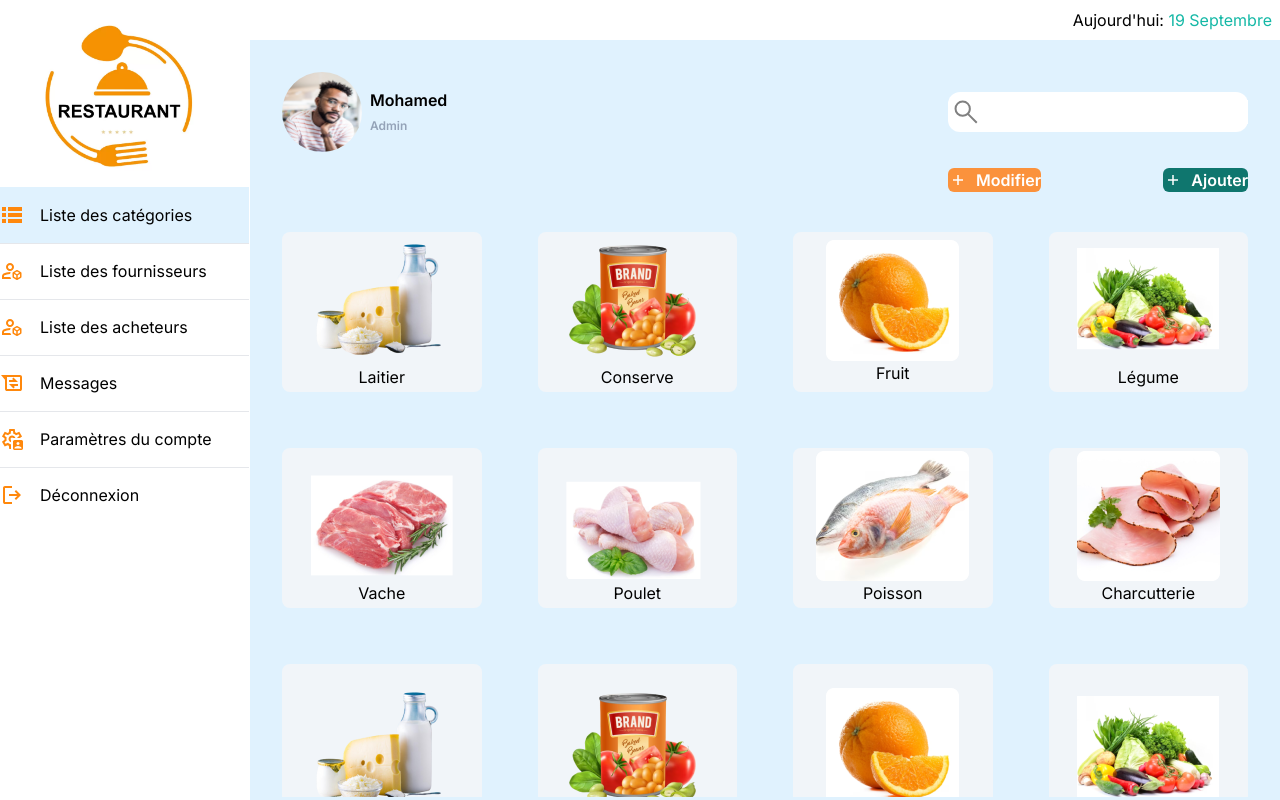
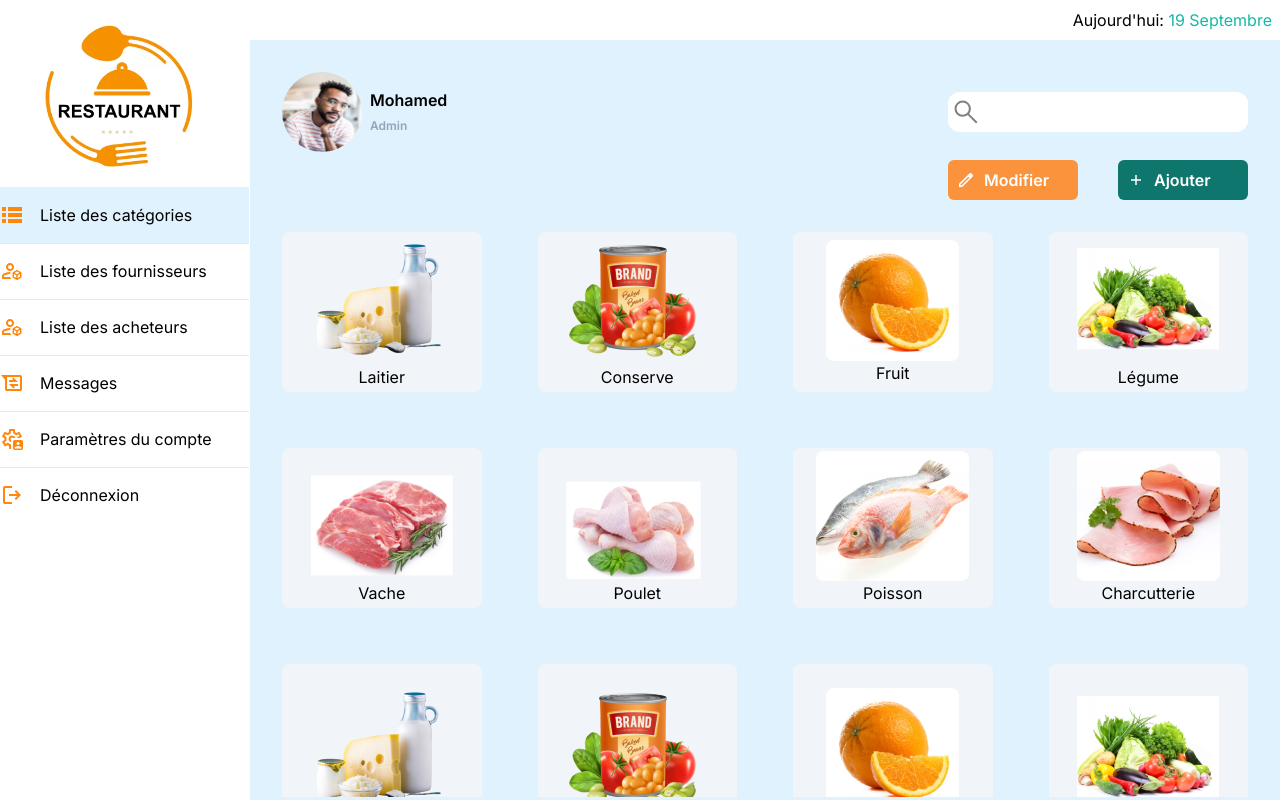
Before and after one commit to as0ne/resto-admin-dashboard, a Next.js app: page /categories in a window 1280 px wide. Built offline with nearby package versions, Linux system fonts and the light colour scheme.

Commit message:
Refactor the whole project, add (main), (auth)

```diff
--- a/app/categories/page.tsx
+++ b/app/(main)/(routes)/categories/page.tsx
@@ -29,9 +29,9 @@ const CategoriesPage = () => {
 
   return (
     <div className="w-full h-[calc(100%-128px)] bg-sky-100 px-8 mt-8">
-      <div className="w-[300px] h-10 flex  justify-between items-center ml-auto">
+      <div className="w-[300px] flex gap-10 items-center ml-auto">
         <AddCategory
-          Icon={AddIcon}
+          Icon={EditIcon}
           label="Modifier"
           color="bg-orange-400"
           path="/categories"
--- /dev/null
+++ b/app/(main)/layout.tsx
@@ -0,0 +1,26 @@
+import SideBarNav from "@/components/SideBarNav";
+import Header from "@/components/Header";
+
+export default function RootLayout({
+  children,
+}: {
+  children: React.ReactNode;
+}) {
+  return (
+    <div className={`bg-white`}>
+      <div className="h-screen w-screen flex items-center justify-between bg-white overflow-hidden">
+        <SideBarNav />
+        <main className="w-[calc(100%-250px)] h-full bg-sky-100 shrink-0 ml-[1px]">
+          <div className="w-full h-32">
+            <h1 className="text-right bg-white p-2">
+              Aujourd&apos;hui:{" "}
+              <span className="text-teal-500 text-base">19 Septembre</span>
+            </h1>
+            <Header />
+          </div>
+          {children}
+        </main>
+      </div>
+    </div>
+  );
+}
--- a/app/layout.tsx
+++ b/app/layout.tsx
@@ -18,21 +18,7 @@ export default function RootLayout({
 }) {
   return (
     <html lang="en">
-      <body className={`${inter.className} bg-white`}>
-        <div className="h-screen w-screen flex items-center justify-between bg-white overflow-hidden">
-          <SideBarNav />
-          <main className="w-[calc(100%-250px)] h-full bg-sky-100 shrink-0 ml-[1px]">
-            <div className="w-full h-32">
-              <h1 className="text-right bg-white p-2">
-                Aujourd&apos;hui:{" "}
-                <span className="text-teal-500 text-base">19 Septembre</span>
-              </h1>
-              <Header />
-            </div>
-            {children}
-          </main>
-        </div>
-      </body>
+      <body className={`${inter.className} bg-white`}>{children}</body>
     </html>
   );
 }
--- a/components/AddCategory.tsx
+++ b/components/AddCategory.tsx
@@ -15,9 +15,9 @@ const AddCategory = ({ path, label, Icon, color }: Props) => {
   return (
     <button
       onClick={() => router.push(path)}
-      className={`flex items-center gap-2 ${color} text-white text-base font-semibold rounded-md`}
+      className={`w-full flex items-center gap-2 ${color} text-white text-base font-semibold rounded-md p-2`}
     >
-      <Icon className="" />
+      <Icon className="text-xl" />
       {label}
     </button>
   );
```
Also changed, not shown: app/(auth)/login/page.tsx (renamed from app/login/page.tsx), app/(main)/(routes)/categories/ajouter/page.tsx (renamed from app/categories/ajouter/page.tsx), app/(main)/(routes)/fournisseurs/page.tsx (renamed from app/fournisseurs/page.tsx).
